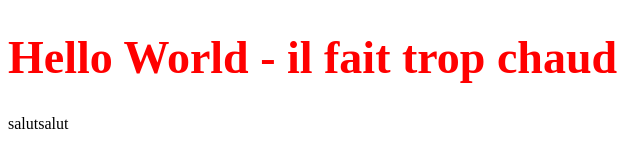
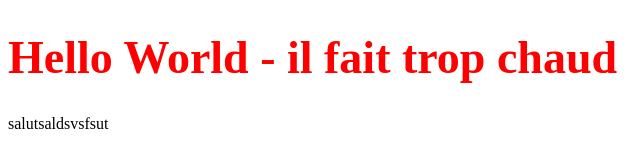
Before and after one commit to RhaaDaamanthe/ma-page-web, a plain HTML site: page index.html in a window 1280 px wide. Shown: the full height of the page, 0-640 px from the left. Drawn offline with Linux system fonts and the light colour scheme.

Commit message:
simulation maj distante

```diff
--- a/index.html
+++ b/index.html
@@ -9,7 +9,7 @@
 <body>
     <h1>Hello World - il fait trop chaud</h1>
     <footer>
-        <p>salutsalut</p>
+        <p>salutsaldsvsfsut</p>
     </footer>
 </body>
 </html>
```
